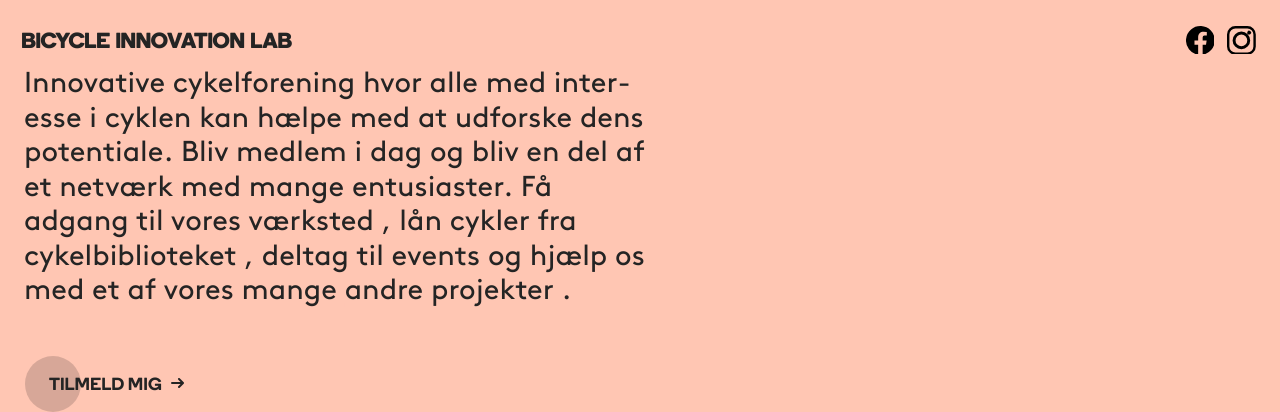
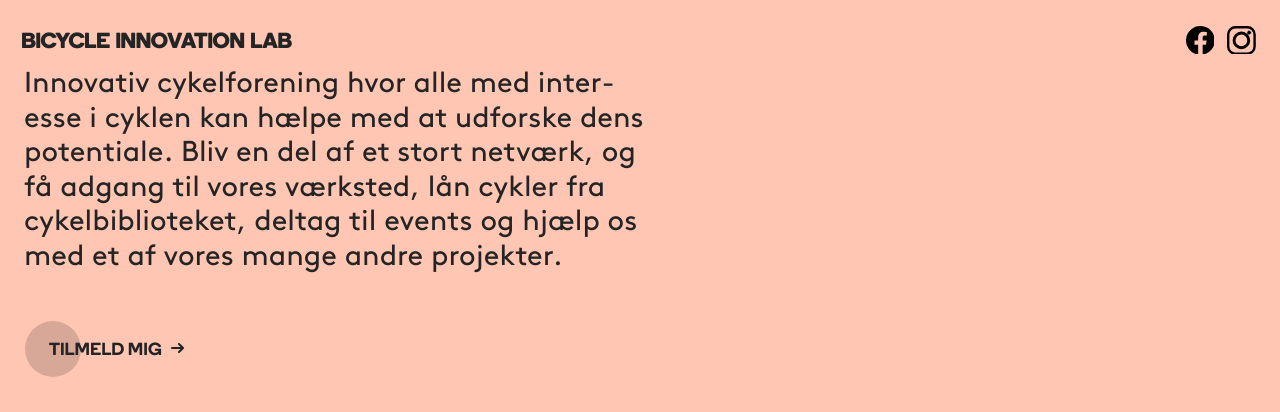
Before and after one commit to bicycle-innovation-lab/website, a Nuxt app: page / in a window 1280 px wide. Shown: the top 412 px of the page. Built offline with nearby package versions, Linux system fonts and the light colour scheme.

Commit message:
💬 Fix spelling of innovative

```diff
--- a/components/Hero.vue
+++ b/components/Hero.vue
@@ -6,19 +6,14 @@
       <div class="hero__text">
         <div>
           <p>
-            Innovative <nuxt-link to="#">
-              cykelforening
-            </nuxt-link> hvor alle med interesse i cyklen kan hælpe med at udforske dens potentiale. Bliv medlem i dag og bliv en del af et <nuxt-link to="#">
-              netværk
-            </nuxt-link> med mange entusiaster. Få adgang til <nuxt-link to="#">
-              vores værksted
-            </nuxt-link>, lån cykler fra <nuxt-link to="#">
-              cykelbiblioteket
-            </nuxt-link>, deltag til <nuxt-link to="#">
+            Innovativ <nuxt-link to="#">
+              cykelforening</nuxt-link> hvor alle med interesse i cyklen kan hælpe med at udforske dens potentiale. Bliv en del af et <nuxt-link to="#">
+               stort netværk</nuxt-link>, og få adgang til <nuxt-link to="#">
+              vores værksted</nuxt-link>, lån cykler fra <nuxt-link to="#">
+              cykelbiblioteket</nuxt-link>, deltag til <nuxt-link to="#">
               events
             </nuxt-link> og hjælp os med et af vores mange <nuxt-link to="#">
-              andre projekter
-            </nuxt-link>.
+              andre projekter</nuxt-link>.
           </p>
           <nuxt-link
             to="/about"
```
